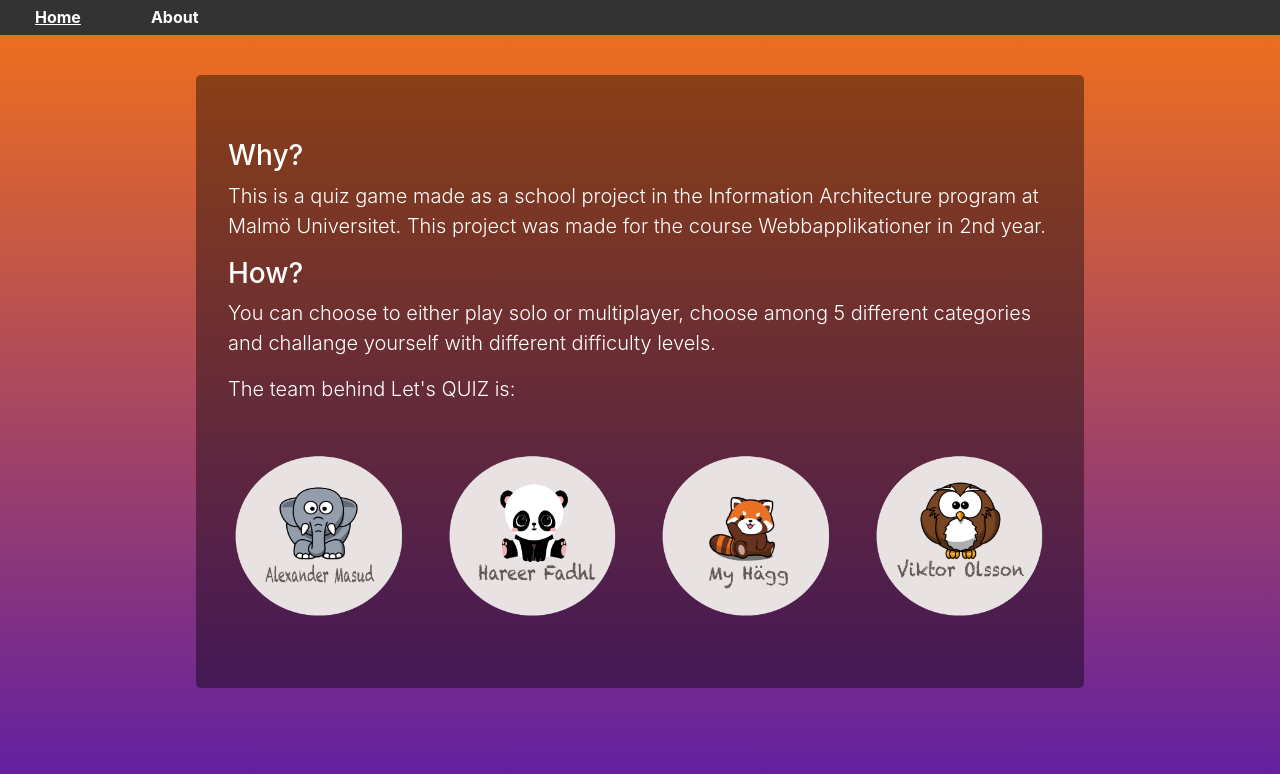
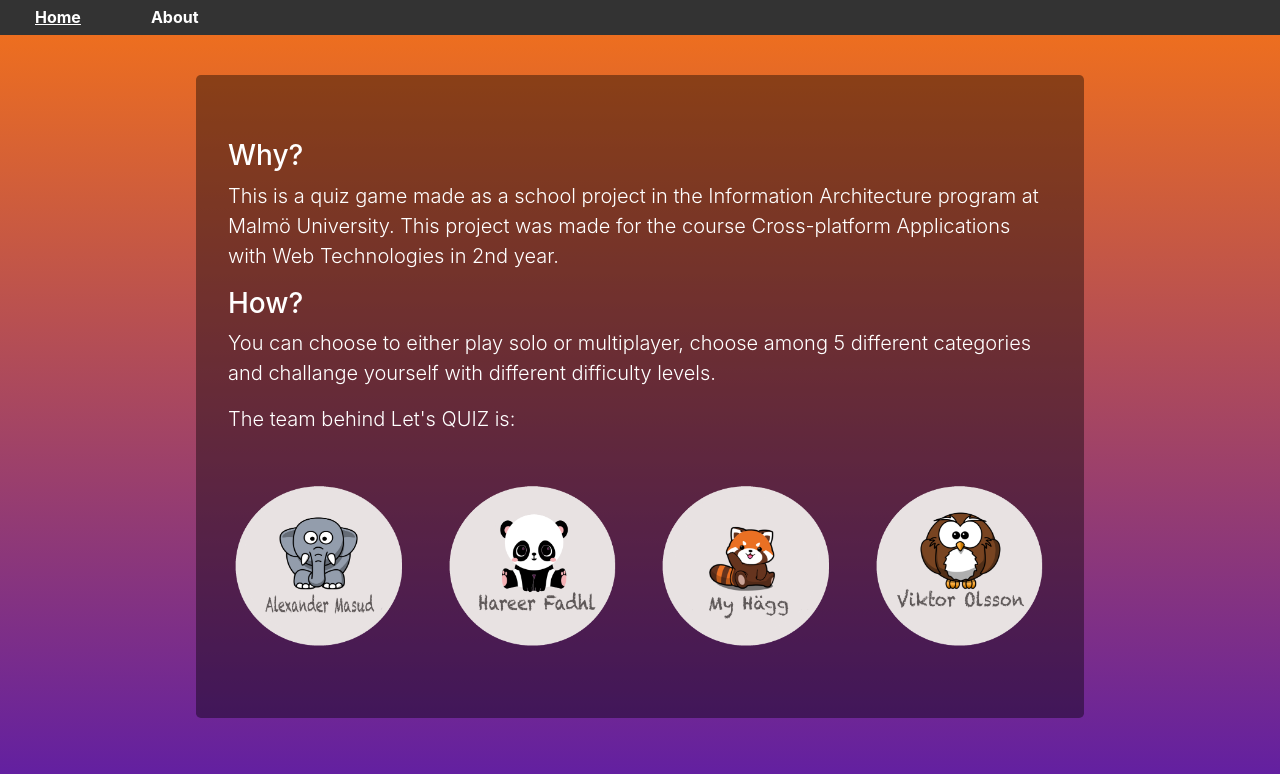
Before and after one commit to alexandermasud/Projekt-webbApp, an Angular app in the folder quiz/: page /about in a window 1280 px wide. Shown: the top 774 px of the page. Built offline with nearby package versions, Linux system fonts and the light colour scheme.

Commit message:
inget viktigt

```diff
--- a/quiz/src/app/about/about.component.html
+++ b/quiz/src/app/about/about.component.html
@@ -3,8 +3,8 @@
 <div class="jumbotron animated fadeIn">
   <h3>Why?</h3>
   <p class="lead">
-    This is a quiz game made as a school project in the Information Architecture program at Malmö Universitet.
-    This project was made for the course Webbapplikationer in 2nd year.
+    This is a quiz game made as a school project in the Information Architecture program at Malmö University.
+    This project was made for the course Cross-platform Applications with Web Technologies in 2nd year.
   </p>
   <h3>How?</h3>
   <p class="lead">
```
